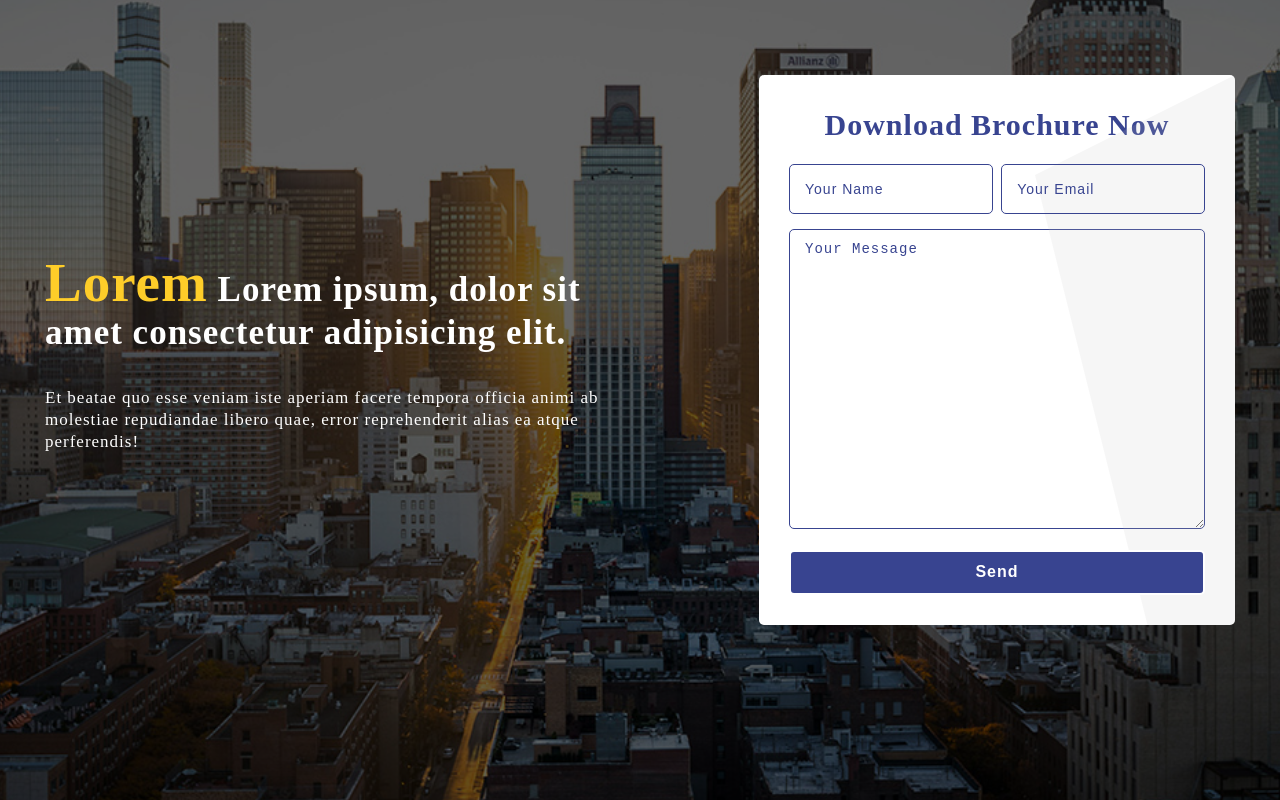
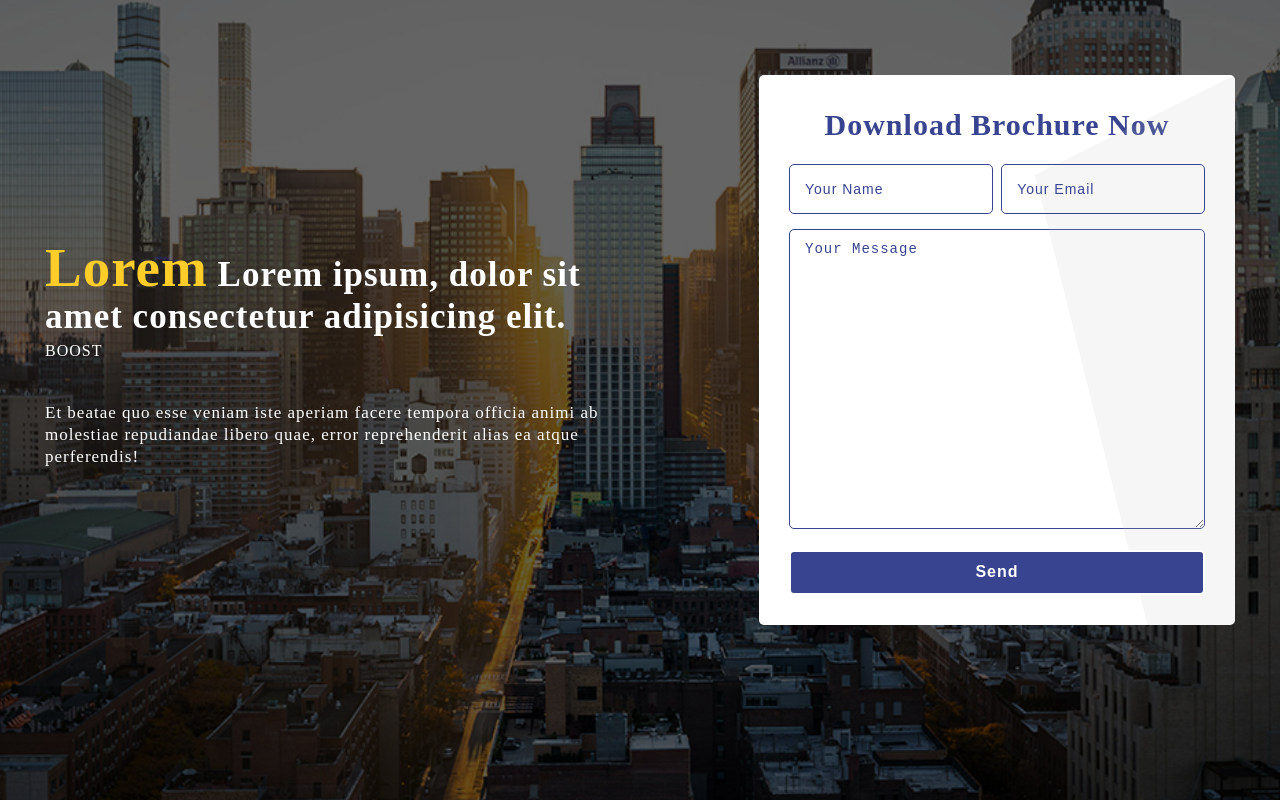
Before and after one commit to Creative-Monk-Team/Auramah-Valley, a React (Vite) app: page / in a window 1280 px wide. Built offline with nearby package versions, Linux system fonts and the light colour scheme.

Commit message:
banner02/FontsApplied

```diff
--- a/src/components/Banner.jsx
+++ b/src/components/Banner.jsx
@@ -141,6 +141,8 @@ let Banner = () => {
               <span>Lorem</span> Lorem ipsum, dolor sit amet consectetur
               adipisicing elit.
             </h1>
+            <div className={styles.outlinedText}>BOOST</div>
+
             <p>
               Et beatae quo esse veniam iste aperiam facere tempora officia
               animi ab molestiae repudiandae libero quae, error reprehenderit
```
